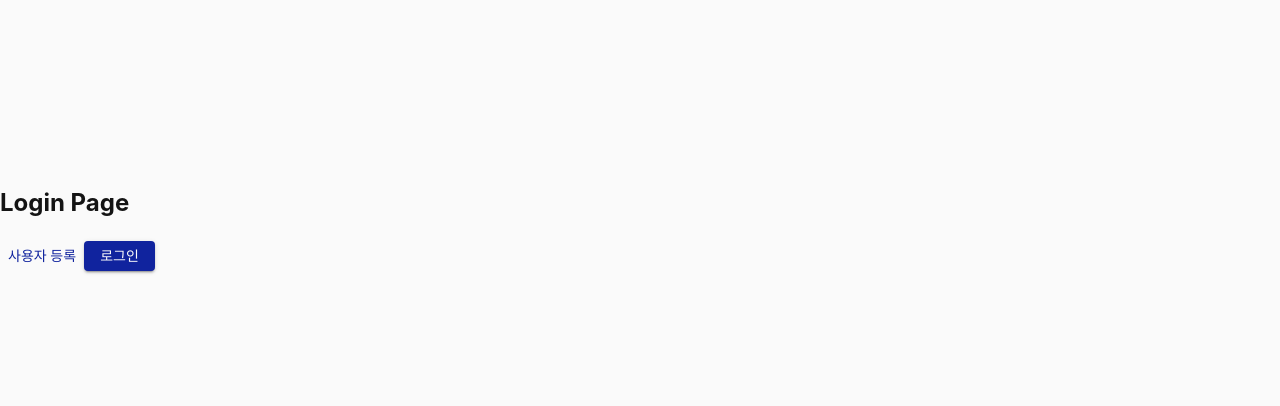
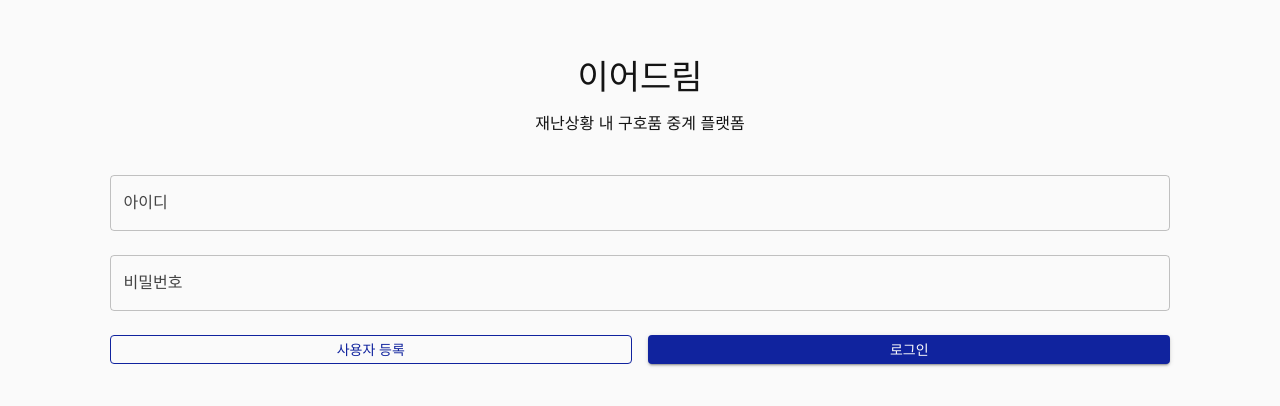
Before and after one commit to ljhyeon/Disaster-Safety, a React (Vite) app in the folder web-app/: page /login in a window 1280 px wide. Shown: the part 182-588 px from the top of the page. Built offline with nearby package versions, Linux system fonts and the light colour scheme.

Commit message:
feat: 로그인 UI 구성

```diff
--- /dev/null
+++ b/web-app/src/components/Logo.jsx
@@ -0,0 +1,14 @@
+import { Typography } from '@mui/material';
+
+export function Logo() {
+    return (
+        <>
+            <Typography variant="h4" fontWeight="bold" gutterBottom>
+                이어드림
+            </Typography>
+            <Typography variant="subtitle1" gutterBottom>
+                재난상황 내 구호품 중계 플랫폼
+            </Typography>
+        </>
+    )
+}
--- a/web-app/src/pages/Login.jsx
+++ b/web-app/src/pages/Login.jsx
@@ -1,13 +1,94 @@
+import { useState } from 'react';
 import { useNavigate } from "react-router-dom";
-import Button from '@mui/material/Button';
+import { Box, Button, TextField, Typography } from '@mui/material';
+
+import { Logo } from '../components/Logo';
 
 export function Login() {
     const navigate = useNavigate();
+    const [id, setId] = useState('');
+    const [password, setPassword] = useState('');
+    const [errorMessage, setErrorMessage] = useState('');
+
+    const handleLogin = async () => {
+        // 입력값 검증
+        if (!id || !password) {
+            setErrorMessage('아이디와 비밀번호를 모두 입력해주세요.');
+            return;
+        }
+
+        try {
+            console.log('로그인 성공:', { id, password });
+            // 실제 로그인 API 호출 코드 (axios 등) 추가 예정
+            navigate('/home');
+        } catch (error) {
+            console.error('로그인 실패:', error);
+            setErrorMessage('로그인 실패. 다시 시도하세요.');
+        }
+    };
+
     return (
-        <>
-            <h2>Login Page</h2>
-            <Button onClick={()=>{navigate('/signup')}}>사용자 등록</Button>
-            <Button variant='contained' onClick={()=>{navigate('/home')}}>로그인</Button>
-        </>
-    )
+        <Box
+            sx={{
+                height: '100vh',
+                width: '100vw',
+                overflow: 'hidden',
+                display: 'flex',
+                flexDirection: 'column',
+                justifyContent: 'center',
+                alignItems: 'center',
+                px: 2,
+                boxSizing: 'border-box',
+            }}
+        >
+            <Logo />
+
+            <Box width="85%" my={2}>
+                <TextField
+                    fullWidth
+                    label="아이디"
+                    variant="outlined"
+                    margin="normal"
+                    value={id}
+                    onChange={(e) => setId(e.target.value)}
+                    error={Boolean(errorMessage && !id)}
+                />
+                <TextField
+                    fullWidth
+                    label="비밀번호"
+                    type="password"
+                    variant="outlined"
+                    margin="normal"
+                    value={password}
+                    onChange={(e) => setPassword(e.target.value)}
+                    error={Boolean(errorMessage && !password)}
+                />
+
+                {errorMessage && (
+                    <Typography variant="body2" color="error" mt={1}>
+                        {errorMessage}
+                    </Typography>
+                )}
+
+                <Box display="flex" justifyContent="space-between" mt={2}>
+                    <Button
+                        fullWidth
+                        variant="outlined"
+                        onClick={() => navigate('/signup')}
+                        sx={{ mr: 1 }}
+                    >
+                        사용자 등록
+                    </Button>
+                    <Button
+                        fullWidth
+                        variant="contained"
+                        onClick={handleLogin}
+                        sx={{ ml: 1 }}
+                    >
+                        로그인
+                    </Button>
+                </Box>
+            </Box>
+        </Box>
+    );
 }
```
